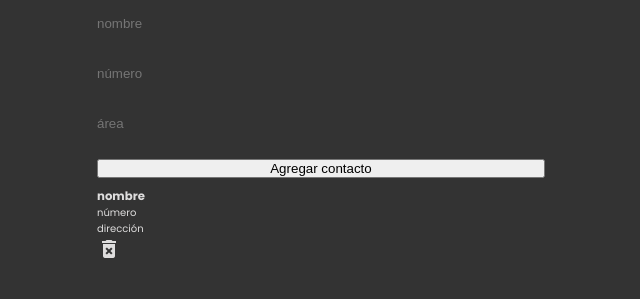
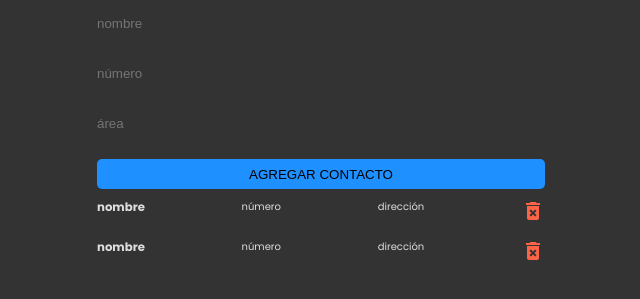
Before and after one commit to yorchmx/Agendadecontactos, a plain HTML site: page index.html in a window 1280 px wide. Shown: the part 75-374 px from the top of the page, without its empty margins (319-959 px from the left). Drawn offline with Linux system fonts and the light colour scheme.

Commit message:
listado contactos y boton

```diff
--- a/index.html
+++ b/index.html
@@ -28,9 +28,17 @@
                     <h3>nombre</h3>
                     <p>número</p>
                     <p>dirección</p>
-                    <span class="material-icons">
+                    <span class="material-icons icono">
                         delete_forever
                         </span>
+                </div>
+                <div class="contacto">
+                    <h3>nombre</h3>
+                    <p>número</p>
+                    <p>dirección</p>
+                    <span class="material material-icons icono">
+                        delete_forever
+                    </span>
                 </div>
             </div>
         </div>
--- a/style.css
+++ b/style.css
@@ -45,4 +45,24 @@ body{
 }
 .formulario-datos button{
     margin: 1rem 0rem;
+    background-color: dodgerblue;
+    border: 0;
+    outline: 0;
+    height: 3rem;
+    border-radius: 5px;
+    text-transform: uppercase;
 }
+.listado-contactos{
+    display: flex;
+    flex-direction: column;
+}
+.contacto{
+    display: flex;
+    flex-direction: row;
+    justify-content: space-between;
+    height: 4rem;
+}
+.icono{
+    color: tomato;
+    cursor: pointer;
+}
```
